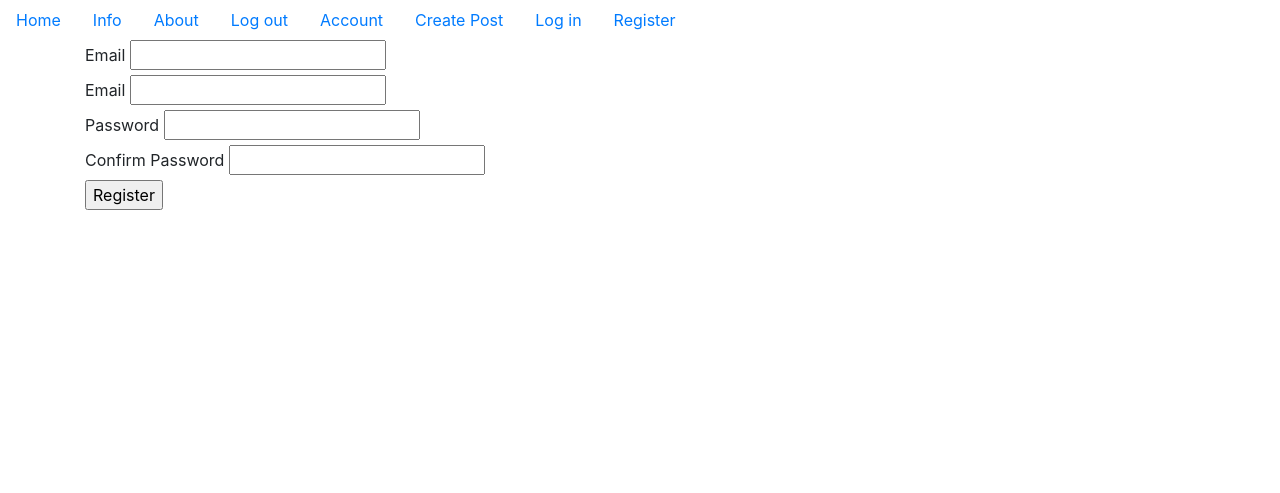
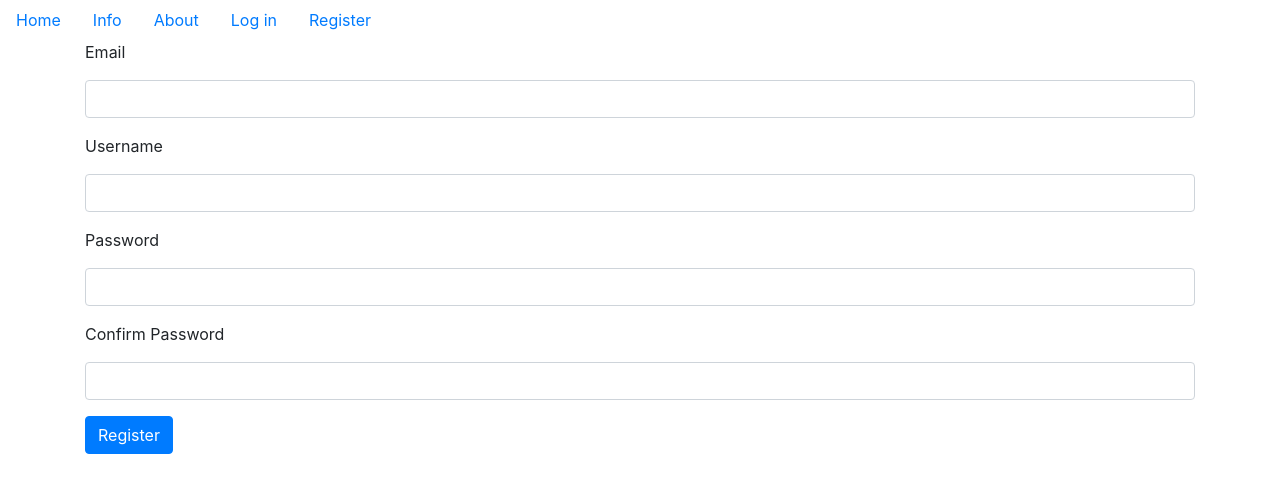
Before and after one commit to ThomasNam-study/flask_company_blog, a Flask app: page /register in a window 1280 px wide. Shown: the top 493 px of the page. Run offline with Flask 2, Linux system fonts and the light colour scheme; some libraries are stand-ins or nearby versions.

Commit message:
사용자 수정 작업 완료

```diff
--- a/companyblog/__init__.py
+++ b/companyblog/__init__.py
@@ -32,7 +32,9 @@ login_manage.login_view = 'users.login'
 from companyblog.core.views import core
 from companyblog.error_pages.handlers import error_pages
 from companyblog.users.views import users
+from companyblog.blog_posts.views import blog_posts
 
 app.register_blueprint(core)
 app.register_blueprint(error_pages)
 app.register_blueprint(users)
+app.register_blueprint(blog_posts)
--- a/companyblog/blog_posts/views.py
+++ b/companyblog/blog_posts/views.py
@@ -0,0 +1,3 @@
+from flask import Blueprint
+
+blog_posts = Blueprint('blog_posts', __name__)
--- a/companyblog/templates/account.html
+++ b/companyblog/templates/account.html
@@ -12,7 +12,7 @@
     </div>
 
     <div class="container">
-        <form method="post">
+        <form method="post" enctype="multipart/form-data">
             {{ form.hidden_tag() }}
 
             <div class="form-group">
--- a/companyblog/templates/base.html
+++ b/companyblog/templates/base.html
@@ -27,25 +27,28 @@
         <a href="#">About</a>
     </li>
 
+    {% if current_user.is_authenticated %}
         <li class="nav-link">
-        <a href="#">Log out</a>
+            <a href="{{ url_for('users.logout') }}">Log out</a>
         </li>
 
         <li class="nav-link">
-        <a href="#">Account</a>
+            <a href="{{ url_for('users.account') }}">Account</a>
         </li>
 
         <li class="nav-link">
             <a href="#">Create Post</a>
         </li>
+    {% else %}
 
         <li class="nav-link">
-        <a href="#">Log in</a>
+            <a href="{{ url_for('users.login') }}">Log in</a>
         </li>
 
         <li class="nav-link">
-        <a href="#">Register</a>
+            <a href="{{ url_for('users.register') }}">Register</a>
         </li>
+    {% endif %}
 </ul>
 
 {% for mess in get_flashed_messages() %}
--- a/companyblog/templates/register.html
+++ b/companyblog/templates/register.html
@@ -1,13 +1,24 @@
 {% extends 'base.html' %}
 {% block content %}
 
-    <form method="post">
+    <form method="post" >
+
         {{ form.hidden_tag() }}
-        {{ form.email.label }} {{ form.email }}<br>
-        {{ form.username.label }} {{ form.username }}<br>
-        {{ form.password.label }} {{ form.password }}<br>
-        {{ form.pass_confirm.label }} {{ form.pass_confirm }}<br>
-    {{ form.submit() }}
+        <div class="form-group">
+            {{ form.email.label(class='form-group') }} {{ form.email(class='form-control') }}
+        </div>
+        <div class="form-group">
+            {{ form.username.label(class='form-group') }} {{ form.username(class='form-control') }}
+        </div>
+        <div class="form-group">
+            {{ form.password.label(class='form-group') }} {{ form.password(class='form-control') }}
+        </div>
+        <div class="form-group">
+            {{ form.pass_confirm.label(class='form-group') }} {{ form.pass_confirm(class='form-control') }}
+        </div>
+        <div class="form-group">
+            {{ form.submit(class="btn btn-primary") }}
+        </div>
     </form>
 
 {% endblock %}
--- a/companyblog/users/forms.py
+++ b/companyblog/users/forms.py
@@ -14,7 +14,7 @@ class LoginForm(FlaskForm):
 
 class RegistrationForm(FlaskForm):
     email = StringField('Email', validators=[DataRequired(), Email()])
-    username = StringField('Email', validators=[DataRequired()])
+    username = StringField('Username', validators=[DataRequired()])
     password = PasswordField('Password', validators=[DataRequired(), EqualTo('pass_confirm', message='Password must '
                                                                                                      'match')])
     pass_confirm = PasswordField('Confirm Password', validators=[DataRequired()])
--- a/companyblog/users/picture_handler.py
+++ b/companyblog/users/picture_handler.py
@@ -5,6 +5,7 @@ from flask import current_app
 
 
 def add_profile_pic(pic_upload, username):
+
     filename = pic_upload.filename
 
     ext_type = filename.split('.')[-1]
--- a/companyblog/users/views.py
+++ b/companyblog/users/views.py
@@ -6,7 +6,7 @@ from companyblog.models import User, BlogPost
 from companyblog.users.forms import RegistrationForm, LoginForm, UpdateUserForm
 from companyblog.users.picture_handler import add_profile_pic
 
-users = Blueprint('user', __name__)
+users = Blueprint('users', __name__)
 
 
 @users.route("/register", methods=['GET', 'POST'])
```
Also changed, not shown: companyblog/blog_posts/forms.py (+9 -0 lines), companyblog/templates/login.html (+10 -3 lines), companyblog/templates/user_blog_posts.html (added, +47 -0 lines), companyblog/static/profile_pics/default_profile.png (added). Lines whose indentation alone changed are shown as unchanged.
